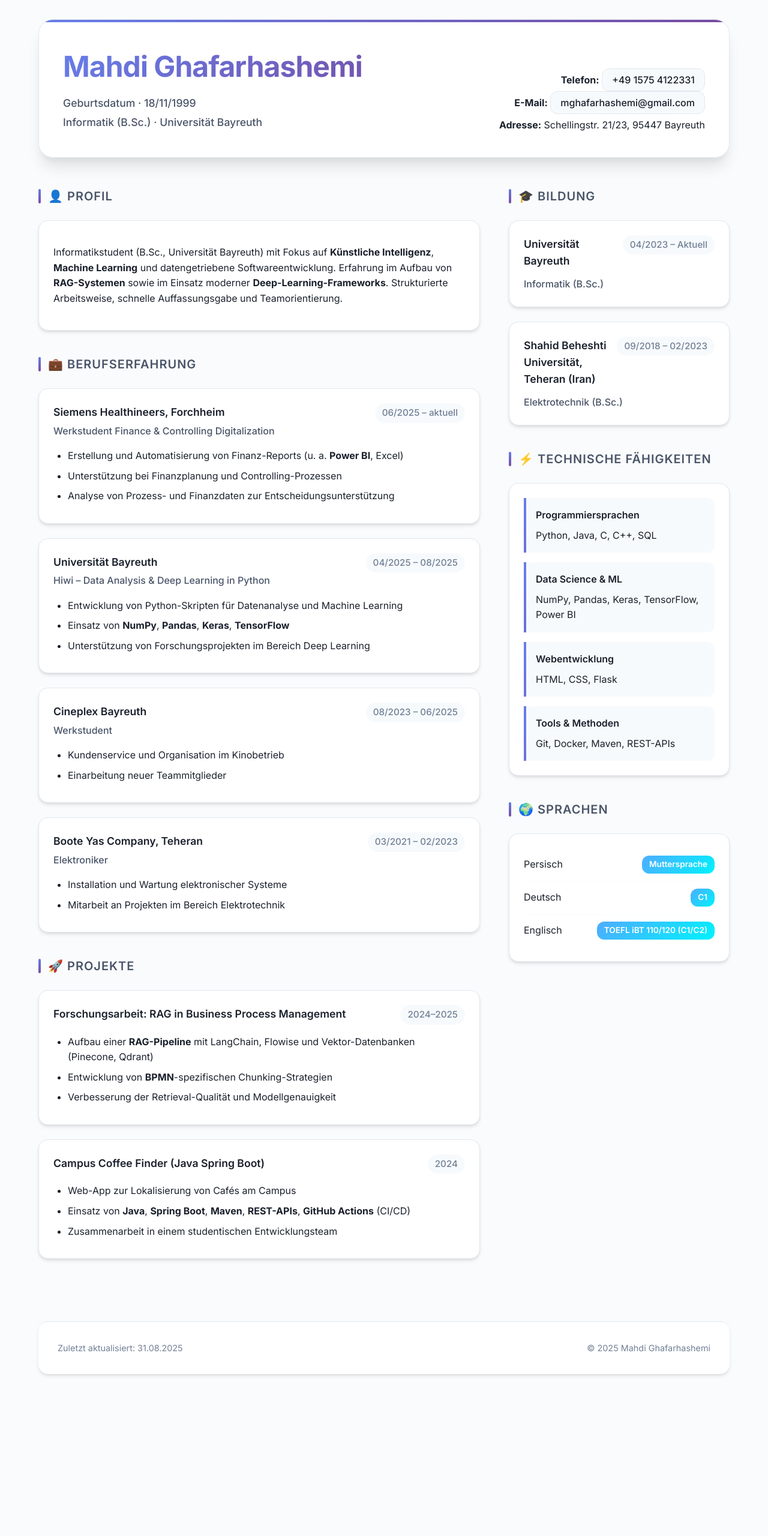
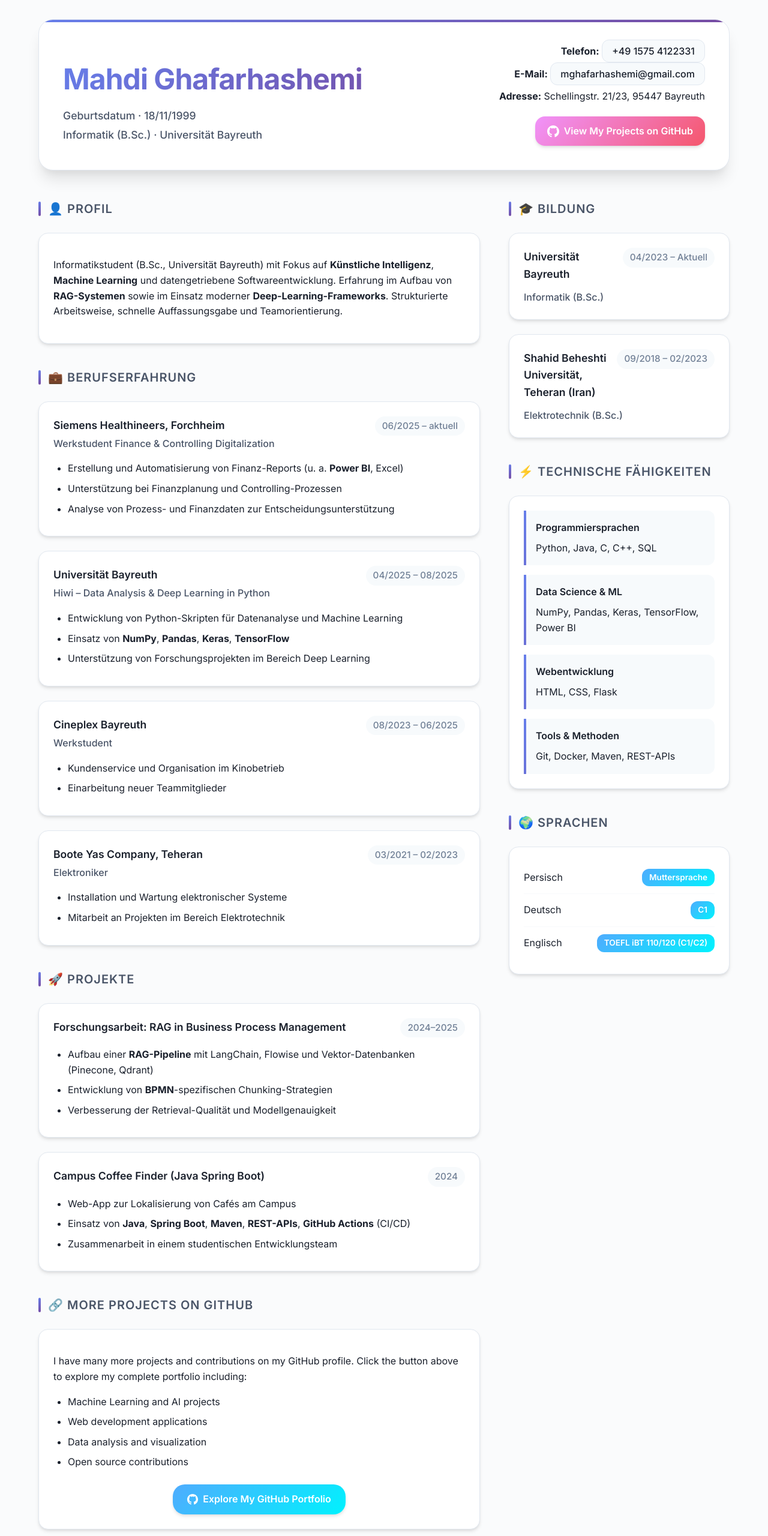
Before and after one commit to mgh78/Lebenslauf, a plain HTML site: page index.html in a window 1280 px wide. Shown: the top 2560 px of the page at 60% size. Before the commit the page ends 2354 px from the top, so only its background shows below. Drawn offline with Linux system fonts and the light colour scheme.

Commit message:
Add button for projects

```diff
--- a/index.html
+++ b/index.html
@@ -148,6 +148,72 @@
       color: white;
       transform: translateY(-2px);
       box-shadow: var(--shadow);
+    }
+
+    /* GitHub Button Styling */
+    .github-button {
+      margin-top: 0.5rem;
+    }
+
+    .github-link {
+      display: flex;
+      align-items: center;
+      gap: 0.5rem;
+      background: var(--secondary-gradient) !important;
+      color: white !important;
+      padding: 0.75rem 1.25rem !important;
+      border-radius: 16px !important;
+      font-weight: 600 !important;
+      text-decoration: none;
+      transition: all 0.3s ease;
+      box-shadow: var(--shadow);
+      border: none !important;
+    }
+
+    .github-link:hover {
+      background: var(--primary-gradient) !important;
+      transform: translateY(-3px) !important;
+      box-shadow: var(--shadow-lg) !important;
+    }
+
+    .github-icon {
+      width: 20px;
+      height: 20px;
+      flex-shrink: 0;
+    }
+
+    /* GitHub CTA Section */
+    .github-cta {
+      margin-top: 1.5rem;
+      text-align: center;
+    }
+
+    .github-cta-link {
+      display: inline-flex;
+      align-items: center;
+      gap: 0.5rem;
+      background: var(--accent-gradient);
+      color: white;
+      padding: 0.75rem 1.5rem;
+      border-radius: 20px;
+      font-weight: 600;
+      text-decoration: none;
+      transition: all 0.3s ease;
+      box-shadow: var(--shadow);
+      border: none;
+    }
+
+    .github-cta-link:hover {
+      background: var(--secondary-gradient);
+      transform: translateY(-2px);
+      box-shadow: var(--shadow-lg);
+      color: white;
+    }
+
+    .github-icon-small {
+      width: 18px;
+      height: 18px;
+      flex-shrink: 0;
     }
 
     .grid {
@@ -406,6 +472,14 @@
         <div><strong>Telefon:</strong> <a href="tel:+4915754122331">+49&nbsp;1575&nbsp;4122331</a></div>
         <div><strong>E-Mail:</strong> <a href="mailto:mghafarhashemi@gmail.com">mghafarhashemi@gmail.com</a></div>
         <div><strong>Adresse:</strong> Schellingstr. 21/23, 95447 Bayreuth</div>
+        <div class="github-button">
+          <a href="https://github.com/mgh78" target="_blank" class="github-link">
+            <svg class="github-icon" viewBox="0 0 24 24" fill="currentColor">
+              <path d="M12 0c-6.626 0-12 5.373-12 12 0 5.302 3.438 9.8 8.207 11.387.599.111.793-.261.793-.577v-2.234c-3.338.726-4.033-1.416-4.033-1.416-.546-1.387-1.333-1.756-1.333-1.756-1.089-.745.083-.729.083-.729 1.205.084 1.839 1.237 1.839 1.237 1.07 1.834 2.807 1.304 3.492.997.107-.775.418-1.305.762-1.604-2.665-.305-5.467-1.334-5.467-5.931 0-1.311.469-2.381 1.236-3.221-.124-.303-.535-1.524.117-3.176 0 0 1.008-.322 3.301 1.23.957-.266 1.983-.399 3.003-.404 1.02.005 2.047.138 3.006.404 2.291-1.552 3.297-1.23 3.297-1.23.653 1.653.242 2.874.118 3.176.77.84 1.235 1.911 1.235 3.221 0 4.609-2.807 5.624-5.479 5.921.43.372.823 1.102.823 2.222v3.293c0 .319.192.694.801.576 4.765-1.589 8.199-6.085 8.199-11.386 0-6.627-5.373-12-12-12z"/>
+            </svg>
+            View My Projects on GitHub
+          </a>
+        </div>
       </div>
     </header>
 
@@ -506,6 +580,27 @@
             </ul>
           </div>
         </section>
+
+        <section id="github-projects">
+          <h2>🔗 More Projects on GitHub</h2>
+          <div class="card">
+            <p>I have many more projects and contributions on my GitHub profile. Click the button above to explore my complete portfolio including:</p>
+            <ul>
+              <li>Machine Learning and AI projects</li>
+              <li>Web development applications</li>
+              <li>Data analysis and visualization</li>
+              <li>Open source contributions</li>
+            </ul>
+            <div class="github-cta">
+              <a href="https://github.com/mgh78" target="_blank" class="github-cta-link">
+                <svg class="github-icon-small" viewBox="0 0 24 24" fill="currentColor">
+                  <path d="M12 0c-6.626 0-12 5.373-12 12 0 5.302 3.438 9.8 8.207 11.387.599.111.793-.261.793-.577v-2.234c-3.338.726-4.033-1.416-4.033-1.416-.546-1.387-1.333-1.756-1.333-1.756-1.089-.745.083-.729.083-.729 1.205.084 1.839 1.237 1.839 1.237 1.07 1.834 2.807 1.304 3.492.997.107-.775.418-1.305.762-1.604-2.665-.305-5.467-1.334-5.467-5.931 0-1.311.469-2.381 1.236-3.221-.124-.303-.535-1.524.117-3.176 0 0 1.008-.322 3.301 1.23.957-.266 1.983-.399 3.003-.404 1.02.005 2.047.138 3.006.404 2.291-1.552 3.297-1.23 3.297-1.23.653 1.653.242 2.874.118 3.176.77.84 1.235 1.911 1.235 3.221 0 4.609-2.807 5.624-5.479 5.921.43.372.823 1.102.823 2.222v3.293c0 .319.192.694.801.576 4.765-1.589 8.199-6.085 8.199-11.386 0-6.627-5.373-12-12-12z"/>
+                </svg>
+                Explore My GitHub Portfolio
+              </a>
+            </div>
+          </div>
+        </section>
       </div>
 
       <aside>
```
